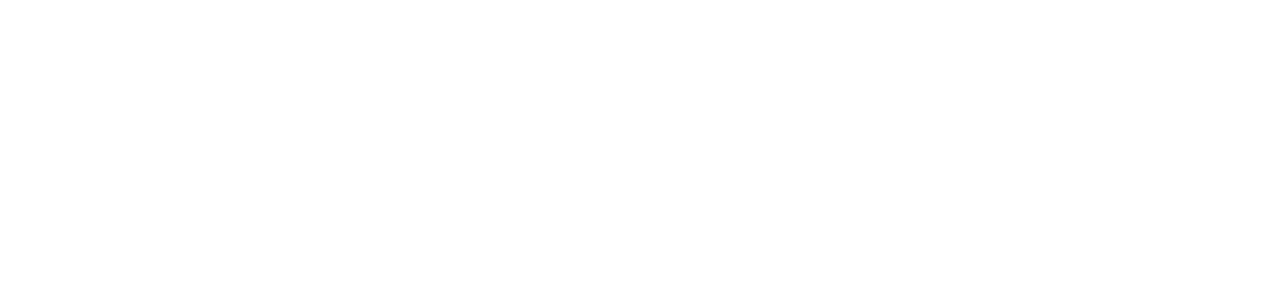
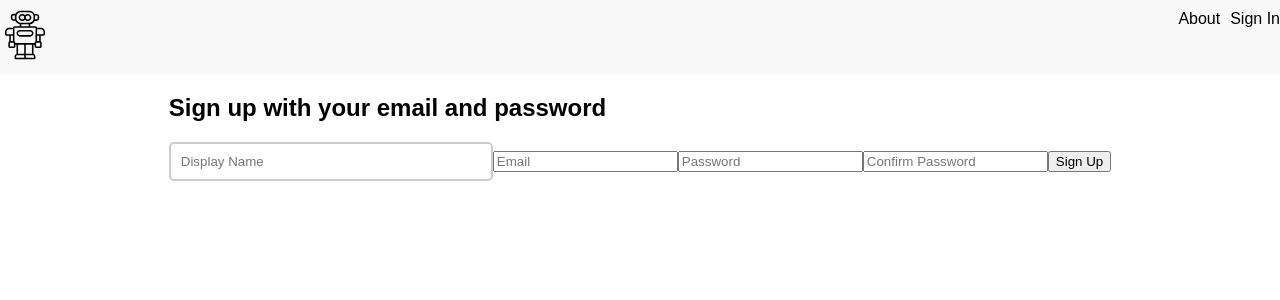
Before and after one commit to Aceer121/react-ai, a React (Create React App) app: page /sign-up in a window 1280 px wide. Before the commit this address had no page. Shown: the top 300 px of the page. Built offline with nearby package versions, Linux system fonts and the light colour scheme; a web font is replaced by a local one.

Commit message:
About title missing

```diff
--- a/src/App.js
+++ b/src/App.js
@@ -3,6 +3,7 @@ import { Routes, Route } from 'react-router-dom';
 import Home from './components/Home/Home';
 import About from './components/About/About';
 import SignIn from './components/SignIn/SignIn';
+import SignUp from './components/Home/sign-up-form/sign-up-form.component';
 import Navigation from './routes/navigation/navigation.component';
 import './App.scss';
 
@@ -14,6 +15,7 @@ const App = () => {
           <Route index element={<Home />} />
           <Route path='about' element={<About />} />
           <Route path='signin' element={<SignIn />} />
+          <Route path='sign-up' element={<SignUp />} />
         </Route>
       </Routes>
     </div>
--- a/src/components/About/About.jsx
+++ b/src/components/About/About.jsx
@@ -1,10 +1,13 @@
 import React from 'react';
+import './about.styles.scss';
 
 const About = () => {
   return (
     <div>
-      <h2>About</h2>
-      <p>About this app...</p>
+      <h2 About className='about-title'> </h2>
+      <p className='about-text'>React is a web based app only to be used as an experiment.
+      Using the latest coding language available Invented by Facebook. Thus, the name React Ai.
+      If you would like to know more, sign-up to our news letter</p>
     </div>
   );
 };
--- /dev/null
+++ b/src/components/About/about.styles.scss
@@ -0,0 +1,20 @@
+.about-container {
+    text-align: center;
+    margin: 20px;
+  }
+
+  .about-title {
+    display: flex;
+    flex-direction: column;
+    align-items: center;
+    gap: 10px;
+  }
+
+  .about-text {
+    font-size: 16px;
+    line-height: 1.5;
+    max-width: 600px;
+    margin: 0 auto;
+    text-align: left; // Ensure text aligns properly
+    white-space: pre-wrap; // Preserve spaces and line breaks
+  }
--- a/src/components/Home/Home.jsx
+++ b/src/components/Home/Home.jsx
@@ -1,13 +1,14 @@
 import React from 'react';
 import './home.styles.scss';
 
-
 const Home = () => {
   return (
-    <div>
-    <div className="background"></div>
-      <h2>Home</h2>
-      <p>Welcome to the Home page!</p>
+    <div className="background">
+      <div className="header">
+        <h2>React Ai</h2>
+        <input className="search-box" type="search" placeholder="message ai" />
+      </div>
+      <p>Welcome to the React Ai!</p>
     </div>
   );
 };
--- a/src/components/Home/home.styles.scss
+++ b/src/components/Home/home.styles.scss
@@ -1,4 +1,18 @@
 .background {
-    background-color: #000;
-    color: #fff;
-}
+    display: flex;
+    flex-direction: column;
+    justify-content: flex-start;
+    align-items: center;
+    padding-top: 20px;
+  }
+
+  .header {
+    display: flex;
+    flex-direction: column;
+    align-items: center;
+    gap: 10px; /* Adjust the spacing between the title and the search box as needed */
+  }
+
+  .search-box {
+    margin-top: 0; /* Remove top margin to align with header */
+  }
--- /dev/null
+++ b/src/components/Home/sign-up-form/sign-up-form.component.jsx
@@ -0,0 +1,53 @@
+import React, { useState } from 'react';
+
+const SignUp = () => {
+  const [displayName, setDisplayName] = useState('');
+  const [email, setEmail] = useState('');
+  const [password, setPassword] = useState('');
+  const [confirmPassword, setConfirmPassword] = useState('');
+
+  const handleSubmit = (event) => {
+    event.preventDefault();
+    if (password !== confirmPassword) {
+      alert("Passwords do not match");
+      return;
+    }
+    // Handle sign-up logic here, for example, sending a request to your backend
+    console.log('Sign-Up Form Submitted', { displayName, email, password });
+  };
+
+  return (
+    <div>
+      <h2>Sign up with your email and password</h2>
+      <form onSubmit={handleSubmit}>
+        <input
+          type="text"
+          placeholder="Display Name"
+          value={displayName}
+          onChange={(e) => setDisplayName(e.target.value)}
+        />
+        <input
+          type="email"
+          placeholder="Email"
+          value={email}
+          onChange={(e) => setEmail(e.target.value)}
+        />
+        <input
+          type="password"
+          placeholder="Password"
+          value={password}
+          onChange={(e) => setPassword(e.target.value)}
+        />
+        <input
+          type="password"
+          placeholder="Confirm Password"
+          value={confirmPassword}
+          onChange={(e) => setConfirmPassword(e.target.value)}
+        />
+        <button type="submit">Sign Up</button>
+      </form>
+    </div>
+  );
+};
+
+export default SignUp;
--- a/src/components/SignIn/SignIn.jsx
+++ b/src/components/SignIn/SignIn.jsx
@@ -1,12 +1,36 @@
-import React from 'react';
+import React, { useState } from 'react';
 
 const SignIn = () => {
+  const [email, setEmail] = useState('');
+  const [password, setPassword] = useState('');
+
+  const handleSubmit = (event) => {
+    event.preventDefault();
+    // Handle sign-in logic here, for example, sending a request to your backend
+    console.log('Sign-In Form Submitted', { email, password });
+  };
+
   return (
     <div>
-      <h2>Sign In</h2>
-      <p>Please sign in to continue.</p>
+      <h1>Sign In Page</h1>
+      <button onClick={() => console.log('Sign in with Google Popup')}>Sign in with Google Popup</button>
+      <form onSubmit={handleSubmit}>
+        <input
+          type="email"
+          placeholder="Email"
+          value={email}
+          onChange={(e) => setEmail(e.target.value)}
+        />
+        <input
+          type="password"
+          placeholder="Password"
+          value={password}
+          onChange={(e) => setPassword(e.target.value)}
+        />
+        <button type="submit">Sign In</button>
+      </form>
     </div>
   );
-}
+};
 
 export default SignIn;
--- a/src/routes/navigation/navigation.component.jsx
+++ b/src/routes/navigation/navigation.component.jsx
@@ -1,11 +1,9 @@
 import { Fragment } from 'react';
-import { Outlet, useNavigate, Link } from 'react-router-dom';
+import { Outlet, Link } from 'react-router-dom';
 import { ReactComponent as RobotLogo } from '../../assets/robot.svg'; // Ensure the correct import path
 import './navigation.styles.scss';
 
 const Navigation = () => {
-  const navigate = useNavigate();
-
   return (
     <Fragment>
       <div className='navigation'>
@@ -13,12 +11,12 @@ const Navigation = () => {
           <RobotLogo className='logo' style={{ width: '50px', height: '50px' }} /> {/* Ensure the SVG has dimensions */}
         </Link>
         <div className='nav-links-container'>
-          <Link className='nav-link' onClick={() => navigate('/about')}>
+          <Link className='nav-link' to='/about'>
             About
           </Link>
-          <button className='nav-link' onClick={() => navigate('/signin')}>
+          <Link className='nav-link' to='/signin'>
             Sign In
-          </button>
+          </Link>
         </div>
       </div>
       <Outlet />
```
Also changed, not shown: src/components/About/index.js (+16 -1 lines), src/utils/firebase/firebase.utils.js (added, +63 -0 lines).
